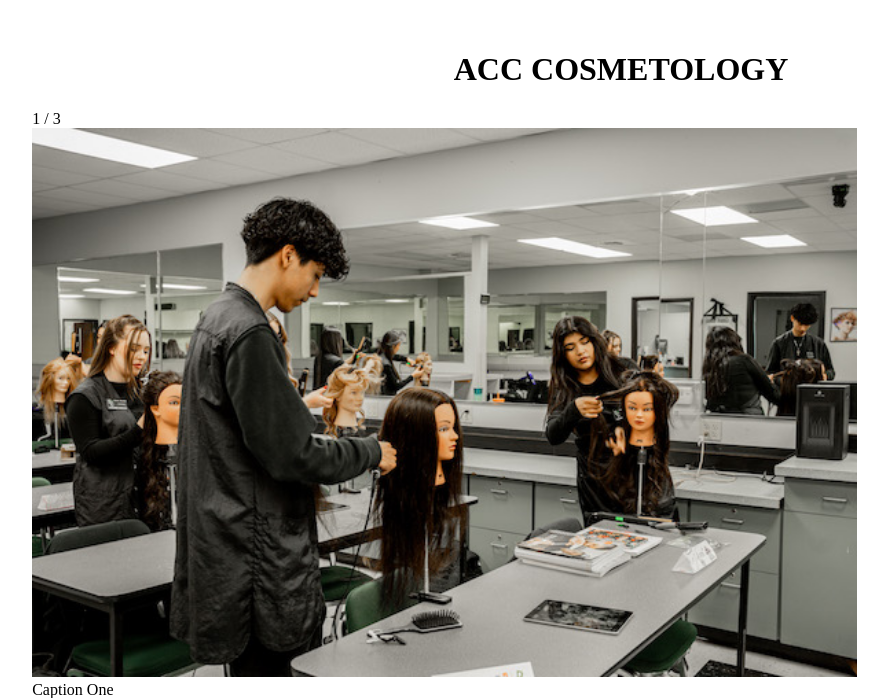
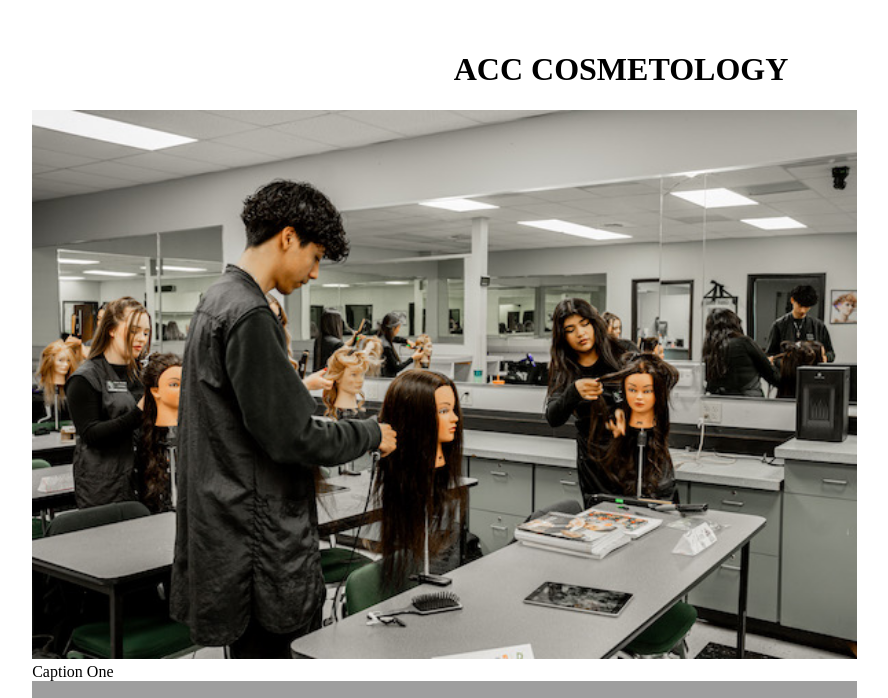
Before and after one commit to ACCDjangoGirls/cosmetology_webapp, a Django app: page / in a window 1280 px wide. Shown: the top 698 px of the page, without its empty margins (19-907 px from the left). Run offline with Django 5.2, Linux system fonts and the light colour scheme; grey boxes are pictures that could not be loaded.

Commit message:
slideshow

```diff
--- a/core/templates/core/home_placeholder.html
+++ b/core/templates/core/home_placeholder.html
@@ -3,22 +3,22 @@
 {%block content%}
 <h1> ACC COSMETOLOGY </h1>
 
-<div class="slideshow-container">
+<!--<div class="slideshow-container">-->
 
-    <div class="mySlides fade">
-    <div class="numbertext">1 / 3</div>
-    <img src="images/img1.jpg" alt="Image 1 "style="width:70%">
+    <!--<div class="mySlides fade">
+    <div class="numbertext">1 / 3</div>-->
+    <img src="images/img1.jpg" alt="Image 1"style="width:70%;">
     <div class="text">Caption One</div>
-  </div>
+ <!-- </div>
 
   <div class="mySlides fade">
-    <div class="numbertext">2 / 3</div>
+      <div class="numbertext">2 / 3</div>-->
     <img src="images/img2.jpg" alt="Image 2" style="width:70%">
     <div class="text">Caption Two</div>
-  </div>
+ <!-- </div>
 
   <div class="mySlides fade">
-    <div class="numbertext">3 / 3</div>
+      <div class="numbertext">3 / 3</div>-->
     <img src="images/img3.jpg" alt="Image 3" style="width:70%">
     <div class="text">Caption Three</div>
   </div>
```
